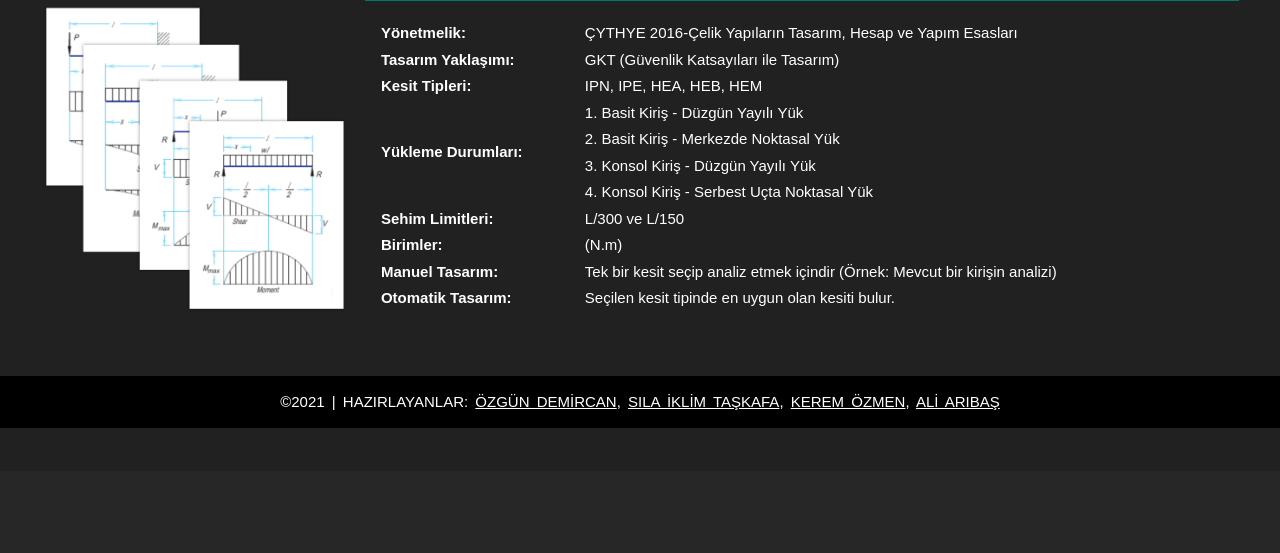
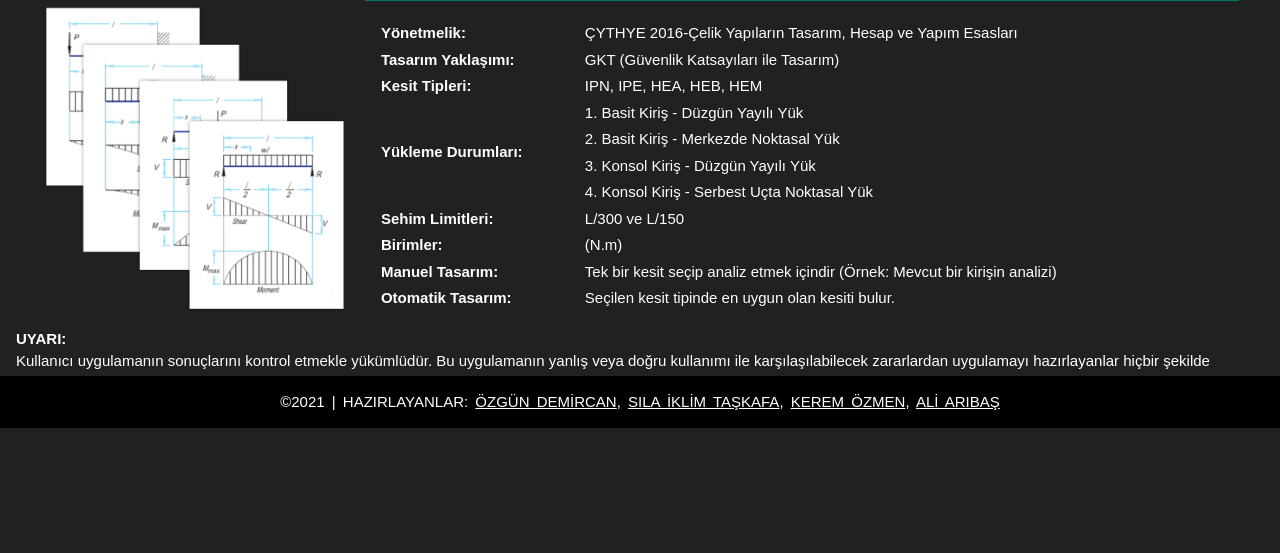
Before and after one commit to ozmen1/ProjeCelikKirisTasarim, a Flask app: page / in a window 1280 px wide. Shown: the part 372-925 px from the top of the page. Before the commit the page ends 800 px from the top, so only its background shows below. Run offline with Flask 2, Linux system fonts and the light colour scheme; data that the repository does not hold is empty.

Commit message:
Update index.html

```diff
--- a/templates/index.html
+++ b/templates/index.html
@@ -112,6 +112,10 @@
                 </tr>
               </tbody>
             </table>
+            <p><strong>UYARI:</strong>
+              <br>Kullanıcı uygulamanın sonuçlarını kontrol etmekle yükümlüdür. Bu uygulamanın yanlış veya doğru kullanımı
+                ile
+                karşılaşılabilecek zararlardan uygulamayı hazırlayanlar hiçbir şekilde sorumlu tutulamazlar.</p>
           </p>
         </div>
       </div>
```
